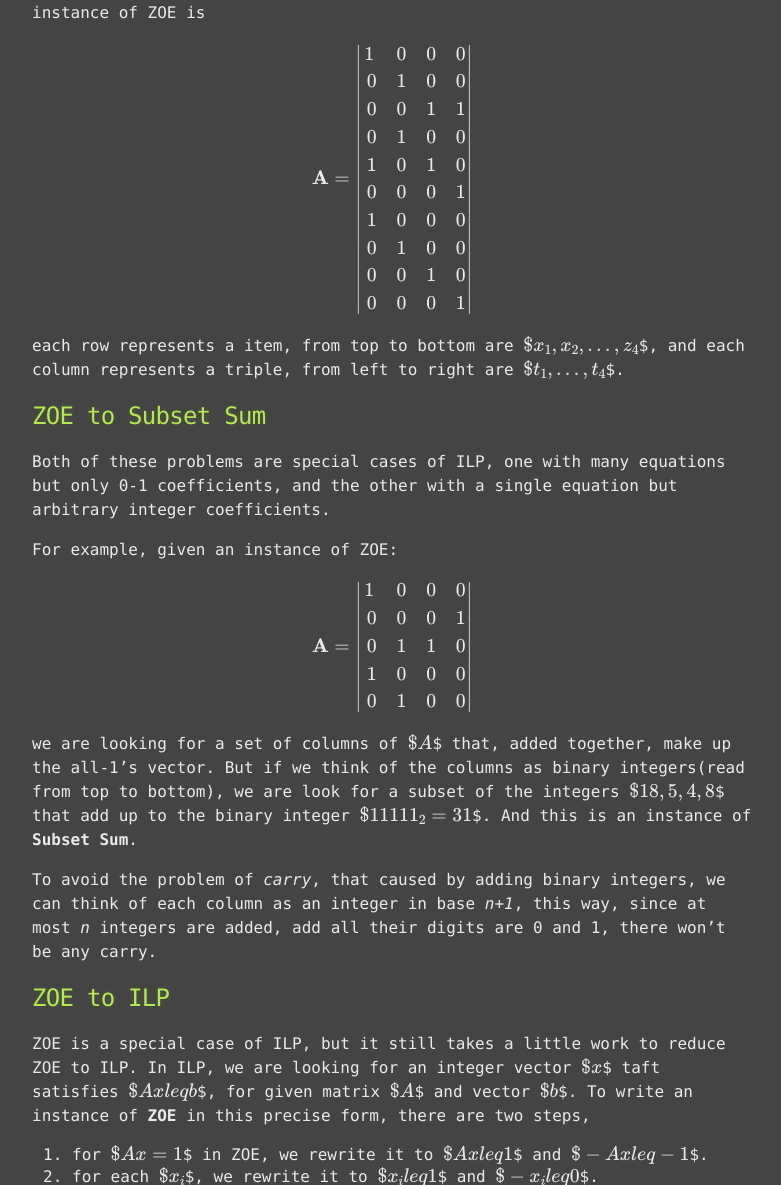
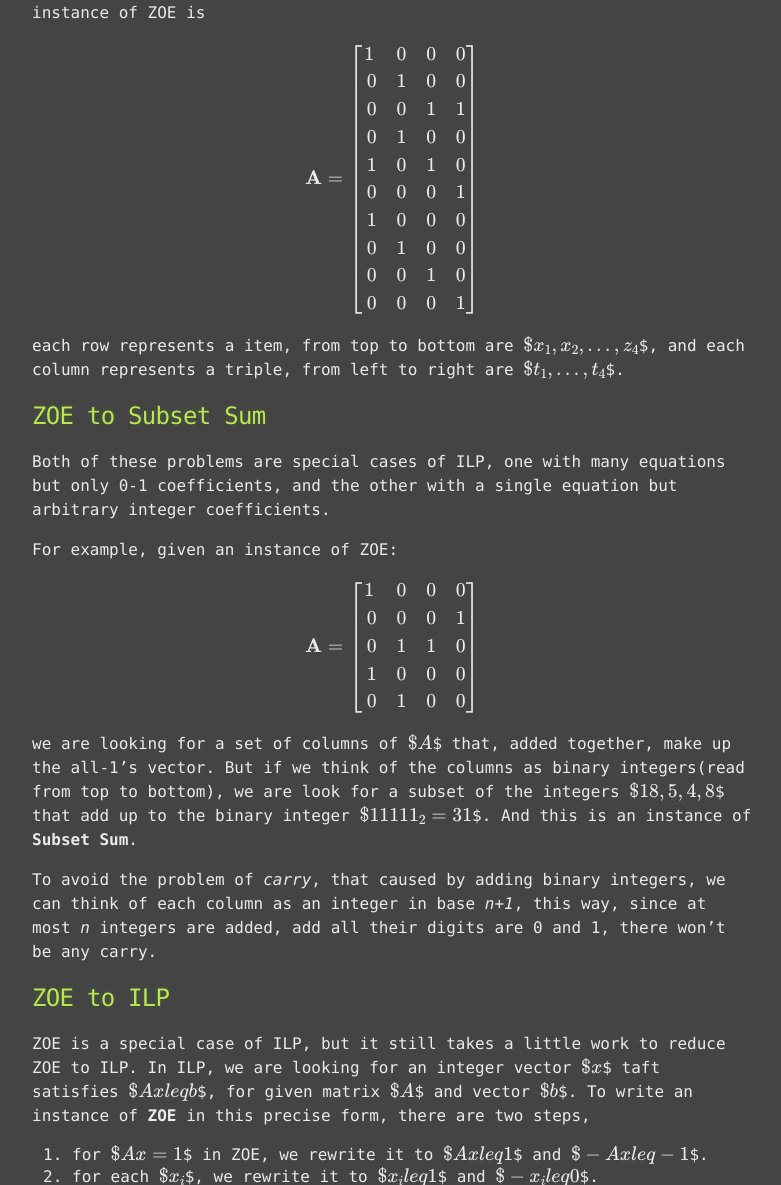
Before and after one commit to mlnotes/mlnotes.github.com, a Jekyll site: the page built from _posts/2013-04-29-npc.md, in a window 1280 px wide and 1400 px high, scrolled down 3923 px. Shown: the part 215-1400 px from the top of the window, without its empty margins (248-1029 px from the left). Built offline with Jekyll 4.4.1, drawn with Linux system fonts in a browser that asks for light colours; formulas are drawn with MathJax 3; comment, search, counter and statistics services are not loaded.

```diff
--- a/_posts/2013-04-29-npc.md
+++ b/_posts/2013-04-29-npc.md
@@ -68,7 +68,7 @@
 
 $$$x_i, y_i, z_i$$$ represent items, and $$$t_i$$$ represents triple, so the corresponding instance of ZOE is
 
-$$\mathbf{A}= \begin{vmatrix}
+$$\mathbf{A}= \begin{bmatrix}
 1 & 0 & 0 & 0 \\\
 0 & 1 & 0 & 0 \\\
 0 & 0 & 1 & 1 \\\
@@ -79,7 +79,7 @@
 0 & 1 & 0 & 0 \\\
 0 & 0 & 1 & 0 \\\
 0 & 0 & 0 & 1
-\end{vmatrix} $$
+\end{bmatrix} $$
 
 
 each row represents a item, from top to bottom are $$$x_1, x_2, …, z_4$$$, and each column represents a triple, from left to right are $$$t_1,…, t_4$$$.
@@ -89,13 +89,13 @@
 
 For example, given an instance of ZOE:
 
-$$ \mathbf{A} = \begin{vmatrix}
+$$ \mathbf{A} = \begin{bmatrix}
 1 & 0 & 0 & 0 \\\
 0 & 0 & 0 & 1 \\\
 0 & 1 & 1 & 0 \\\
 1 & 0 & 0 & 0 \\\
 0 & 1 & 0 & 0
-\end{vmatrix} $$
+\end{bmatrix} $$
 
 we are looking for a set of columns of $$$A$$$ that, added together, make up the all-1's vector. But if we think of the columns as binary integers(read from top to bottom), we are look for a subset of the integers $$$ \\{18, 5, 4, 8 \\}$$$ that add up to the binary integer $$$11111_2 = 31$$$. And this is an instance of **Subset Sum**.
 
```
